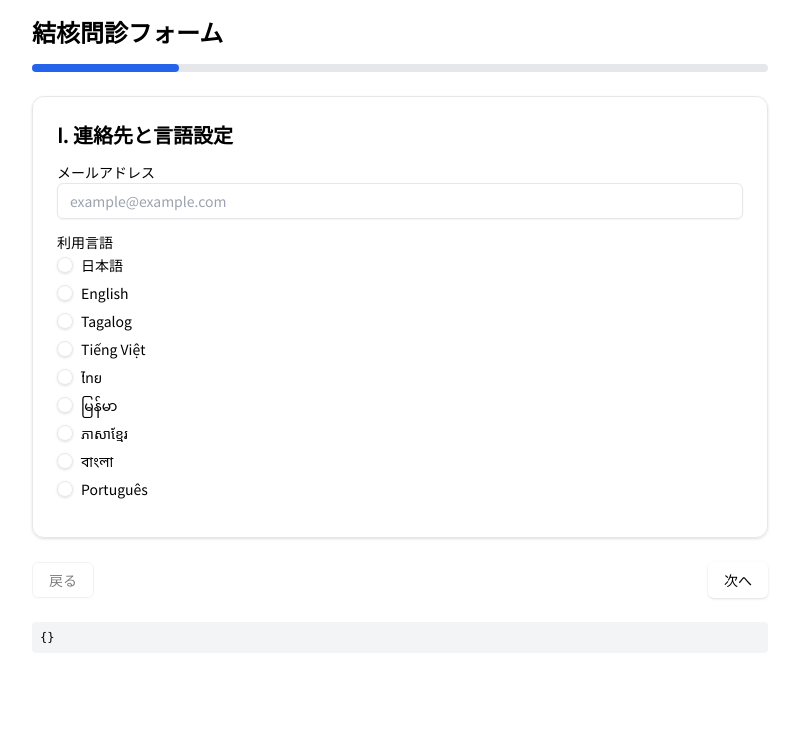
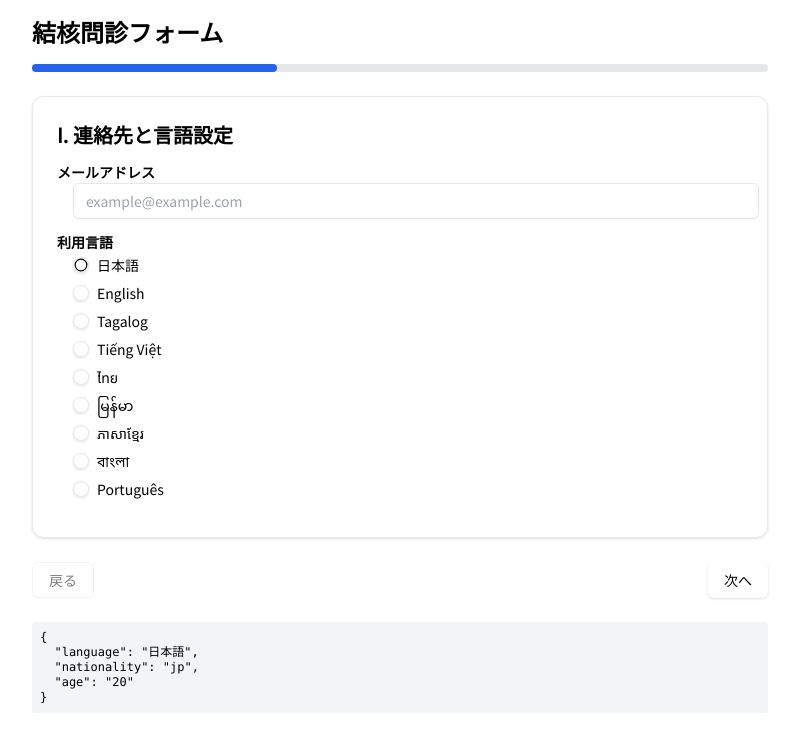
Before and after one commit to taost6/tb-questionnaire, a React (Vite) app: page / in a window 1280 px wide. Shown: the top 742 px of the page, without its empty margins (240-1039 px from the left). Built offline with nearby package versions, Linux system fonts and the light colour scheme.

Commit message:
フォームI、IIの途中まで、ブラッシュアップ。

```diff
--- a/src/TbQuestionnaireWizard.jsx
+++ b/src/TbQuestionnaireWizard.jsx
@@ -8,18 +8,35 @@ import { Checkbox } from "@/components/ui/checkbox";
 import { Textarea } from "@/components/ui/textarea";
 import { motion } from "framer-motion";
 
-// ────────────────────────────────────────────────────────────────
-// Field / Section definition helpers
-// ────────────────────────────────────────────────────────────────
-// Each field object may contain:
-//  id, label, type, placeholder, options, conditional(formData)
-// type ∈ text | textarea | radio | checkbox
+/** --------------------------------------------------
+ *  Helper: generic select (with indent)
+ * --------------------------------------------------*/
+function Select({ id, options, value, onChange }) {
+  return (
+    <select
+      id={id}
+      className="border rounded p-2 w-full ml-4"
+      value={value}
+      onChange={(e) => onChange(e.target.value)}
+    >
+      {options.map((o) => (
+        <option key={o.value} value={o.value}>
+          {o.label}
+        </option>
+      ))}
+    </select>
+  );
+}
 
-/** @typedef {{ id:string,label:string,type:string,placeholder?:string,options?:{value:string,label:string}[],conditional?:(d:any)=>boolean }} Field */
+/** 年齢オプション: 0‑99 と >100 */
+const ageOptions = [
+  ...Array.from({ length: 100 }, (_, i) => ({ value: String(i), label: String(i) })),
+  { value: ">100", label: ">100" },
+];
 
-// ----------------------------------------------------------------
-// Questionnaire structure  (summarised / key items only)
-// ----------------------------------------------------------------
+/** --------------------------------------------------
+ *  フォーム定義 (3 セクション抜粋)
+ * --------------------------------------------------*/
 const sections = [
   {
     id: "account",
@@ -30,6 +47,7 @@ const sections = [
         id: "language",
         label: "利用言語",
         type: "radio",
+        default: "日本語",
         options: [
           "日本語",
           "English",
@@ -49,7 +67,9 @@ const sections = [
     title: "II. 基礎情報",
     fields: [
       { id: "name", label: "氏名", type: "text" },
-      { id: "age", label: "年齢", type: "text" },
+      { id: "age", label: "年齢", type: "select", options: ageOptions, default: "20" },
+      { id: "monthAge", label: "月齢 (0歳の場合)", type: "text", conditional: (d) => d.age === "0" },
+      { id: "actualAge", label: "実年齢 (>100歳)", type: "text", conditional: (d) => d.age === ">100" },
       {
         id: "sex",
         label: "性別",
@@ -60,25 +80,12 @@ const sections = [
           { value: "other", label: "その他" },
         ],
       },
-      { id: "birthDate", label: "生年月日 (YYYY/MM/DD)", type: "text" },
+      { id: "birthDate", label: "生年月日(西暦)", type: "date" },
+      { id: "proxyFlag", label: "代理人による入力", type: "check" },
+      { id: "guardian", label: "保護者・記入者氏名", type: "text", conditional: (d) => d.proxyFlag },
       { id: "address", label: "現住所", type: "text" },
       { id: "phone", label: "電話番号", type: "text" },
-      {
-        id: "nationality",
-        label: "国籍",
-        type: "radio",
-        options: [
-          { value: "jp", label: "日本国籍" },
-          { value: "foreign", label: "外国籍" },
-          { value: "unknown", label: "不明" },
-        ],
-      },
-      {
-        id: "foreignNation",
-        label: "国籍 (外国籍の場合)",
-        type: "text",
-        conditional: (d) => d.nationality === "foreign",
-      },
+      { id: "nationality", label: "国籍", type: "radio-nat" },
     ],
   },
   {
@@ -94,144 +101,123 @@ const sections = [
           { value: "no", label: "いいえ" },
         ],
       },
-      {
-        id: "coughTreatment",
-        label: "その症状で医療機関にかかっていますか?",
-        type: "radio",
-        options: [
-          { value: "yes", label: "はい" },
-          { value: "no", label: "いいえ" },
-        ],
-        conditional: (d) => d.cough2w === "yes",
-      },
-      {
-        id: "coughOnset",
-        label: "症状はいつ頃から?",
-        type: "radio",
-        options: [
-          { value: "<1m", label: "1か月未満" },
-          { value: "1-2m", label: "1-2か月" },
-          { value: "2-3m", label: "2-3か月" },
-          { value: "3-6m", label: "3-6か月" },
-          { value: ">6m", label: "6か月以上" },
-          { value: "unknown", label: "わからない" },
-        ],
-        conditional: (d) => d.cough2w === "yes",
-      },
-    ],
-  },
-  {
-    id: "lifestyle",
-    title: "IV. ライフスタイル",
-    fields: [
-      {
-        id: "livingSituation",
-        label: "住まい・生活状況",
-        type: "radio",
-        options: [
-          "単身生活",
-          "家族と同居",
-          "施設共同生活 (老健等)",
-          "医療機関入院中",
-          "住所不定/ホームレス経験",
-          "その他",
-        ].map((v) => ({ value: v, label: v })),
-      },
-    ],
-  },
-  {
-    id: "contacts",
-    title: "V. 接触者",
-    fields: [
-      { id: "householdContacts", label: "同居家族 (氏名・年齢・基礎疾患)", type: "textarea" },
-      { id: "workSchoolContacts", label: "職場・通学先等の日常接触相手", type: "textarea" },
     ],
   },
 ];
 
-// ----------------------------------------------------------------
-// Generic Field renderer
-// ----------------------------------------------------------------
+/** --------------------------------------------------
+ *  フィールド描画
+ * --------------------------------------------------*/
 function Field({ field, data, setData }) {
   if (field.conditional && !field.conditional(data)) return null;
-  const update = (v) => setData((d) => ({ ...d, [field.id]: v }));
+  const set = (v) => setData((d) => ({ ...d, [field.id]: v }));
+  const labelCls = "block mb-1 font-semibold";
 
   switch (field.type) {
     case "text":
       return (
         <div className="mb-4">
-          <Label className="block mb-1" htmlFor={field.id}>{field.label}</Label>
-          <Input id={field.id} placeholder={field.placeholder || ""} value={data[field.id] || ""} onChange={(e) => update(e.target.value)} />
+          <Label className={labelCls} htmlFor={field.id}>{field.label}</Label>
+          <Input id={field.id} className="ml-4" value={data[field.id] || ""} placeholder={field.placeholder || ""} onChange={(e) => set(e.target.value)} />
+        </div>
+      );
+    case "date":
+      return (
+        <div className="mb-4">
+          <Label className={labelCls} htmlFor={field.id}>{field.label}</Label>
+          <Input id={field.id} type="date" className="ml-4" value={data[field.id] || ""} onChange={(e) => set(e.target.value)} />
+        </div>
+      );
+    case "select":
+      return (
+        <div className="mb-4">
+          <Label className={labelCls} htmlFor={field.id}>{field.label}</Label>
+          <Select id={field.id} options={field.options} value={data[field.id] || field.default} onChange={set} />
         </div>
       );
     case "textarea":
       return (
         <div className="mb-4">
-          <Label className="block mb-1" htmlFor={field.id}>{field.label}</Label>
-          <Textarea id={field.id} value={data[field.id] || ""} onChange={(e) => update(e.target.value)} />
+          <Label className={labelCls} htmlFor={field.id}>{field.label}</Label>
+          <Textarea id={field.id} className="ml-4" value={data[field.id] || ""} onChange={(e) => set(e.target.value)} />
+        </div>
+      );
+    case "check":
+      return (
+        <div className="mb-4 flex items-center space-x-2 justify-end">
+          <Checkbox id={field.id} checked={!!data[field.id]} onCheckedChange={(v) => set(v)} />
+          <Label htmlFor={field.id} className="font-semibold">{field.label}</Label>
         </div>
       );
     case "radio":
       return (
         <div className="mb-4">
-          <Label className="block mb-2">{field.label}</Label>
-          <RadioGroup value={data[field.id] || ""} onValueChange={update} className="space-y-1">
-            {field.options.map((opt) => {
-              const optId = `${field.id}-${opt.value}`;
-              return (
-                <div key={opt.value} className="flex items-center space-x-2">
-                  <RadioGroupItem value={opt.value} id={optId} />
-                  <Label htmlFor={optId}>{opt.label}</Label>
-                </div>
-              );
-            })}
+          <Label className="block mb-2 font-semibold">{field.label}</Label>
+          <RadioGroup value={data[field.id] || field.default || ""} onValueChange={set} className="space-y-1 ml-4">
+            {field.options.map((o) => (
+              <div key={o.value} className="flex items-center space-x-2">
+                <RadioGroupItem value={o.value} id={`${field.id}-${o.value}`} />
+                <Label htmlFor={`${field.id}-${o.value}`}>{o.label}</Label>
+              </div>
+            ))}
           </RadioGroup>
         </div>
       );
-    case "checkbox":
+    case "radio-nat": {
+      const val = data.nationality || "jp";
+      const opts = [
+        { value: "jp", label: "日本国籍" },
+        { value: "foreign", label: "外国籍" },
+        { value: "unknown", label: "不明" },
+      ];
       return (
         <div className="mb-4">
-          <Label className="block mb-2">{field.label}</Label>
-          <div className="space-y-1">
-            {field.options.map((opt) => {
-              const arr = data[field.id] || [];
-              const checked = arr.includes(opt.value);
-              const optId = `${field.id}-${opt.value}`;
-              return (
-                <div key={opt.value} className="flex items-center space-x-2">
-                  <Checkbox id={optId} checked={checked} onCheckedChange={(c) => {
-                    if (c) update([...arr, opt.value]);
-                    else update(arr.filter((v) => v !== opt.value));
-                  }} />
-                  <Label htmlFor={optId}>{opt.label}</Label>
+          <Label className="block mb-2 font-semibold">国籍</Label>
+          <RadioGroup value={val} onValueChange={(v) => setData((d) => ({ ...d, nationality: v }))} className="space-y-1 ml-4">
+            {opts.map((o) => (
+              <div key={o.value} className="flex flex-col">
+                <div className="flex items-center space-x-2">
+                  <RadioGroupItem value={o.value} id={`nat-${o.value}`} />
+                  <Label htmlFor={`nat-${o.value}`}>{o.label}</Label>
                 </div>
-              );
-            })}
-          </div>
+                {o.value === "foreign" && val === "foreign" && (
+                  <Input className="mt-2 ml-6" placeholder="国籍を入力" value={data.foreignNation || ""} onChange={(e) => setData((d) => ({ ...d, foreignNation: e.target.value }))} />
+                )}
+              </div>
+            ))}
+          </RadioGroup>
         </div>
       );
+    }
     default:
       return null;
   }
 }
 
-// ----------------------------------------------------------------
-// Wizard root component
-// ----------------------------------------------------------------
+/** --------------------------------------------------
+ *  Wizard component
+ * --------------------------------------------------*/
 export default function TbQuestionnaireWizard() {
   const [step, setStep] = useState(0);
-  const [formData, setFormData] = useState({});
+  const [formData, setFormData] = useState({ language: "日本語", nationality: "jp", age: "20" });
   const cur = sections[step];
   const progress = ((step + 1) / sections.length) * 100;
 
   return (
     <div className="max-w-3xl mx-auto p-4">
       <h1 className="text-2xl font-bold mb-4">結核問診フォーム</h1>
+      {/* progress bar */}
       <div className="w-full bg-gray-200 rounded-full h-2 mb-6">
         <div className="bg-blue-600 h-2 rounded-full" style={{ width: `${progress}%` }} />
       </div>
 
-      <motion.div key={step} initial={{ opacity: 0, x: 40 }} animate={{ opacity: 1, x: 0 }} exit={{ opacity: 0, x: -40 }}>
+      {/* animated card */}
+      <motion.div
+        key={step}
+        initial={{ opacity: 0, x: 40 }}
+        animate={{ opacity: 1, x: 0 }}
+        exit={{ opacity: 0, x: -40 }}
+      >
         <Card className="shadow">
           <CardContent className="p-6">
             <h2 className="text-xl font-semibold mb-4">{cur.title}</h2>
@@ -242,6 +228,7 @@ export default function TbQuestionnaireWizard() {
         </Card>
       </motion.div>
 
+      {/* nav buttons */}
       <div className="flex justify-between mt-6">
         <Button variant="outline" onClick={() => setStep((s) => Math.max(s - 1, 0))} disabled={step === 0}>戻る</Button>
         {step < sections.length - 1 ? (
```
